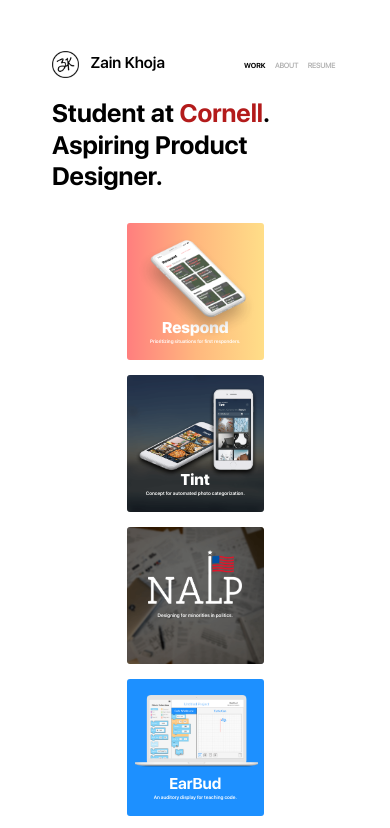
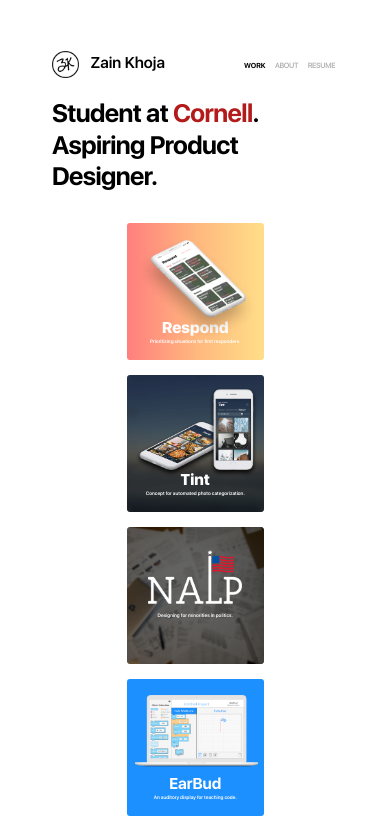
Before and after one commit to zainkho/zainkho.github.io, a plain HTML site: page index.html in a window 390 px wide. Shown: the top 828 px of the page. Drawn offline with nearby package versions, Linux system fonts and the light colour scheme.

Commit message:
Mobile header spacing

```diff
--- a/css/style.css
+++ b/css/style.css
@@ -512,6 +512,7 @@ i {
     h1 {
         font-size: 1.75em;
         margin-top: -7vw;
+        letter-spacing: -0.15vw;
     }
     h3 {
         font-size: 0.5em;
```
